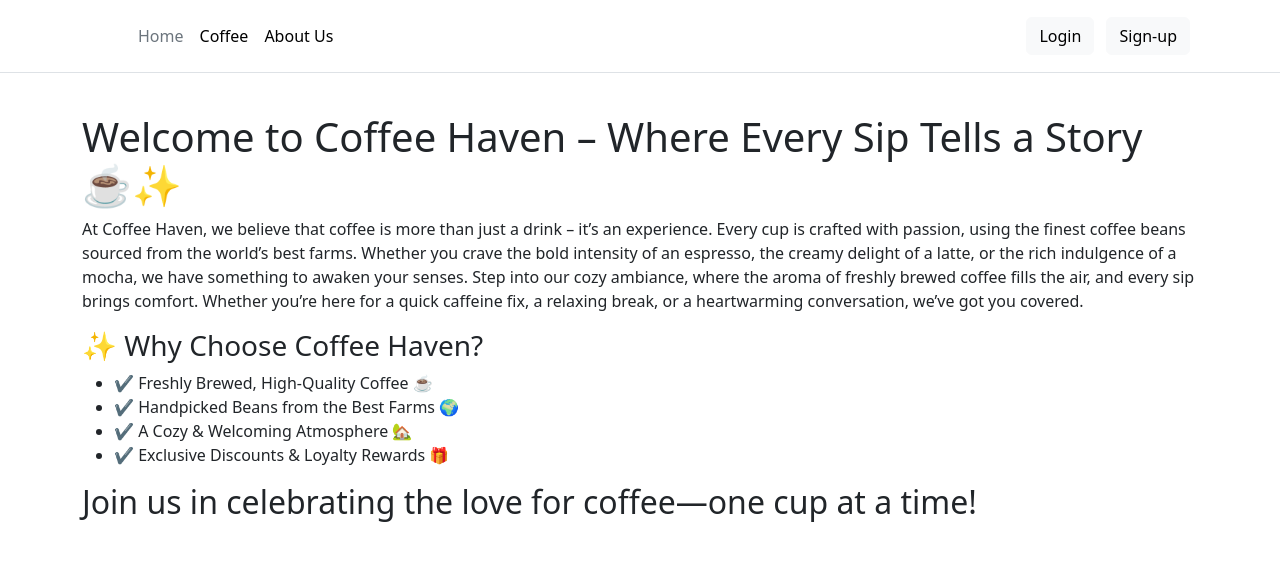
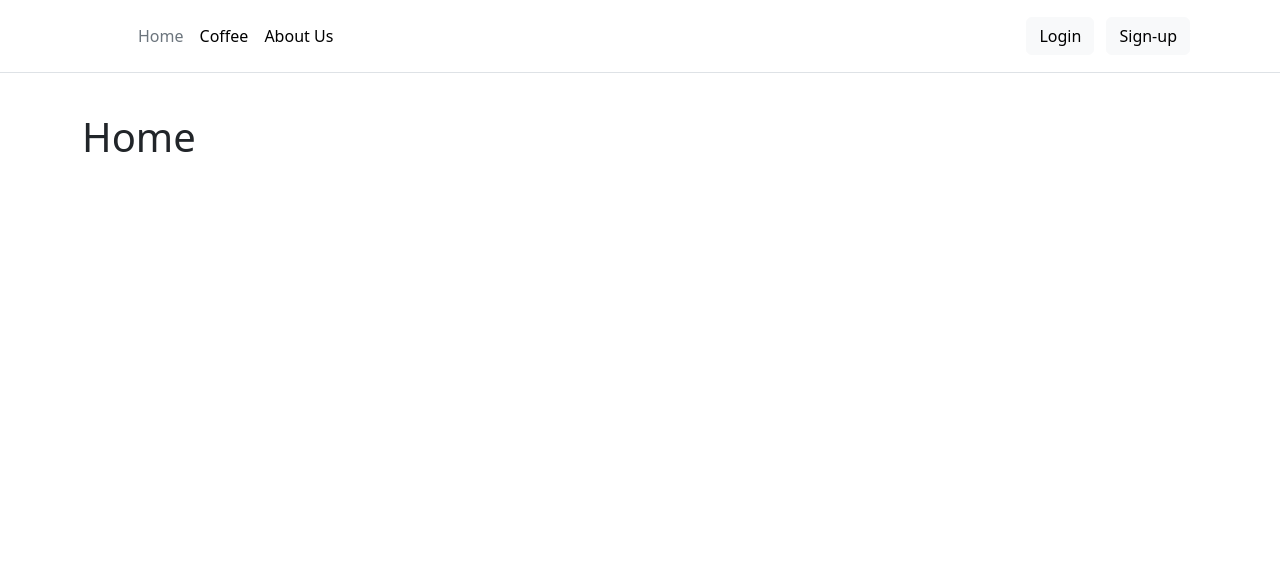
Before and after one commit to rishabhraj23/coffeeshop, a Django app: page / in a window 1280 px wide. Shown: the top 561 px of the page. Run offline with Django 5.2, Linux system fonts and the light colour scheme.

Commit message:
Update home.html

```diff
--- a/templates/home.html
+++ b/templates/home.html
@@ -11,20 +11,7 @@
 
 <div class="container">
     <br>
-    <h1>Welcome to Coffee Haven – Where Every Sip Tells a Story ☕✨</h1>
-    <p>At Coffee Haven, we believe that coffee is more than just a drink – it’s an experience. Every cup is crafted with passion, using the finest coffee beans sourced from the world’s best farms. Whether you crave the bold intensity of an espresso, the creamy delight of a latte, or the rich indulgence of a mocha, we have something to awaken your senses.
-     Step into our cozy ambiance, where the aroma of freshly brewed coffee fills the air, and every sip brings comfort. Whether you’re here for a quick caffeine fix, a relaxing break, or a heartwarming conversation, we’ve got you covered.</p>
-
-     <h3>✨ Why Choose Coffee Haven?</h3>
-
-     <ul>
-        <li>✔ Freshly Brewed, High-Quality Coffee ☕</li>
-        <li>✔ Handpicked Beans from the Best Farms 🌍</li>
-        <li>✔ A Cozy & Welcoming Atmosphere 🏡</li>
-        <li>✔ Exclusive Discounts & Loyalty Rewards 🎁</li>
-     </ul>
-
-     <h2>Join us in celebrating the love for coffee—one cup at a time!</h2>
+    <h1>Home</h1>
 </div>
 
 {% endblock %}
```
